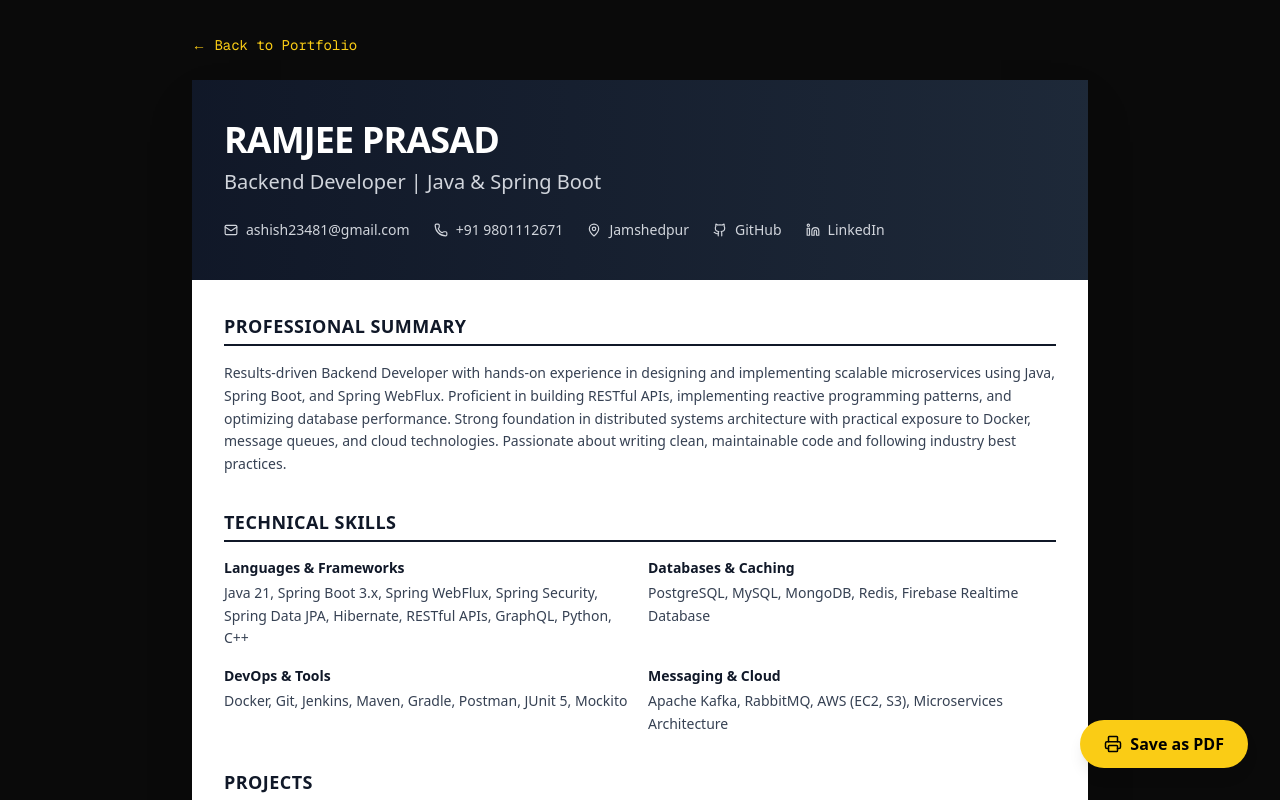
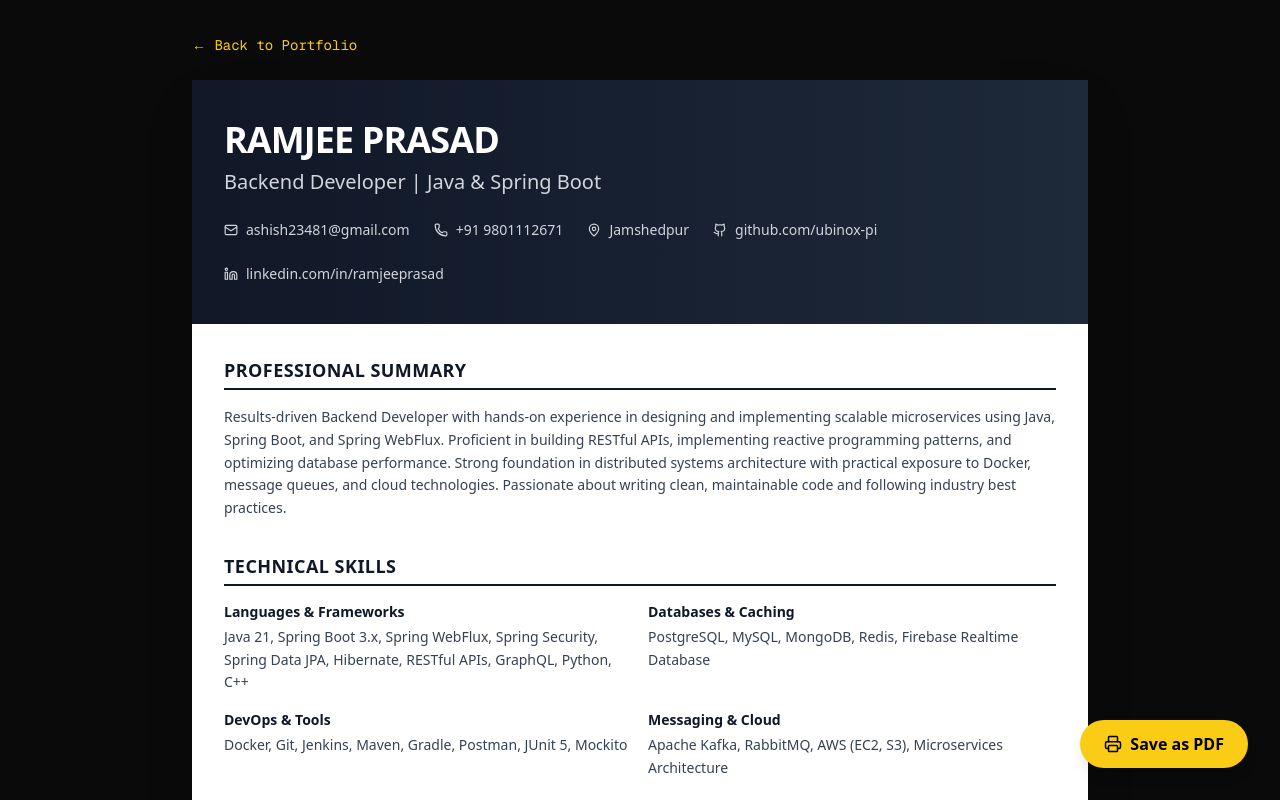
Before and after one commit to ubinox-pi/portfolio, a Next.js app: page /resume in a window 1280 px wide. Shown: the top 800 px of the page. Built offline with nearby package versions, Linux system fonts and the light colour scheme.

Commit message:
improveresume

```diff
--- a/app/resume/page.tsx
+++ b/app/resume/page.tsx
@@ -77,11 +77,11 @@ export default function ResumePage() {
                         </span>
                         <a href="https://github.com/ubinox-pi" target="_blank" rel="noopener noreferrer" className="flex items-center gap-1.5 md:gap-2 hover:text-white transition-colors">
                             <Github size={14} className="flex-shrink-0" />
-                            <span>GitHub</span>
+                            <span>github.com/ubinox-pi</span>
                         </a>
                         <a href="https://www.linkedin.com/in/ramjee-prasad-6b26b4349" target="_blank" rel="noopener noreferrer" className="flex items-center gap-1.5 md:gap-2 hover:text-white transition-colors col-span-2 md:col-span-1">
                             <Linkedin size={14} className="flex-shrink-0" />
-                            <span>LinkedIn</span>
+                            <span>linkedin.com/in/ramjeeprasad</span>
                         </a>
                     </div>
                 </header>
```
